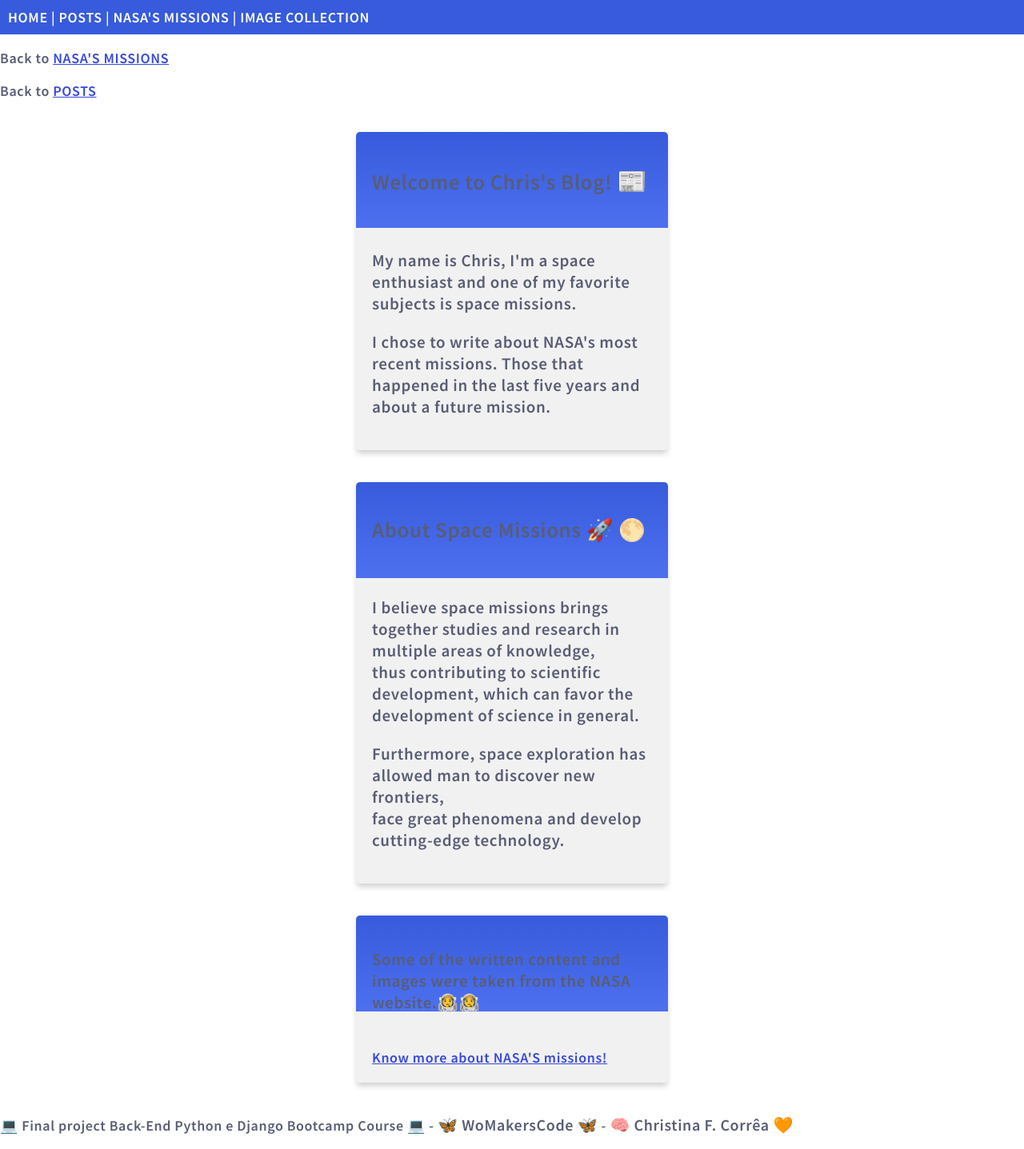
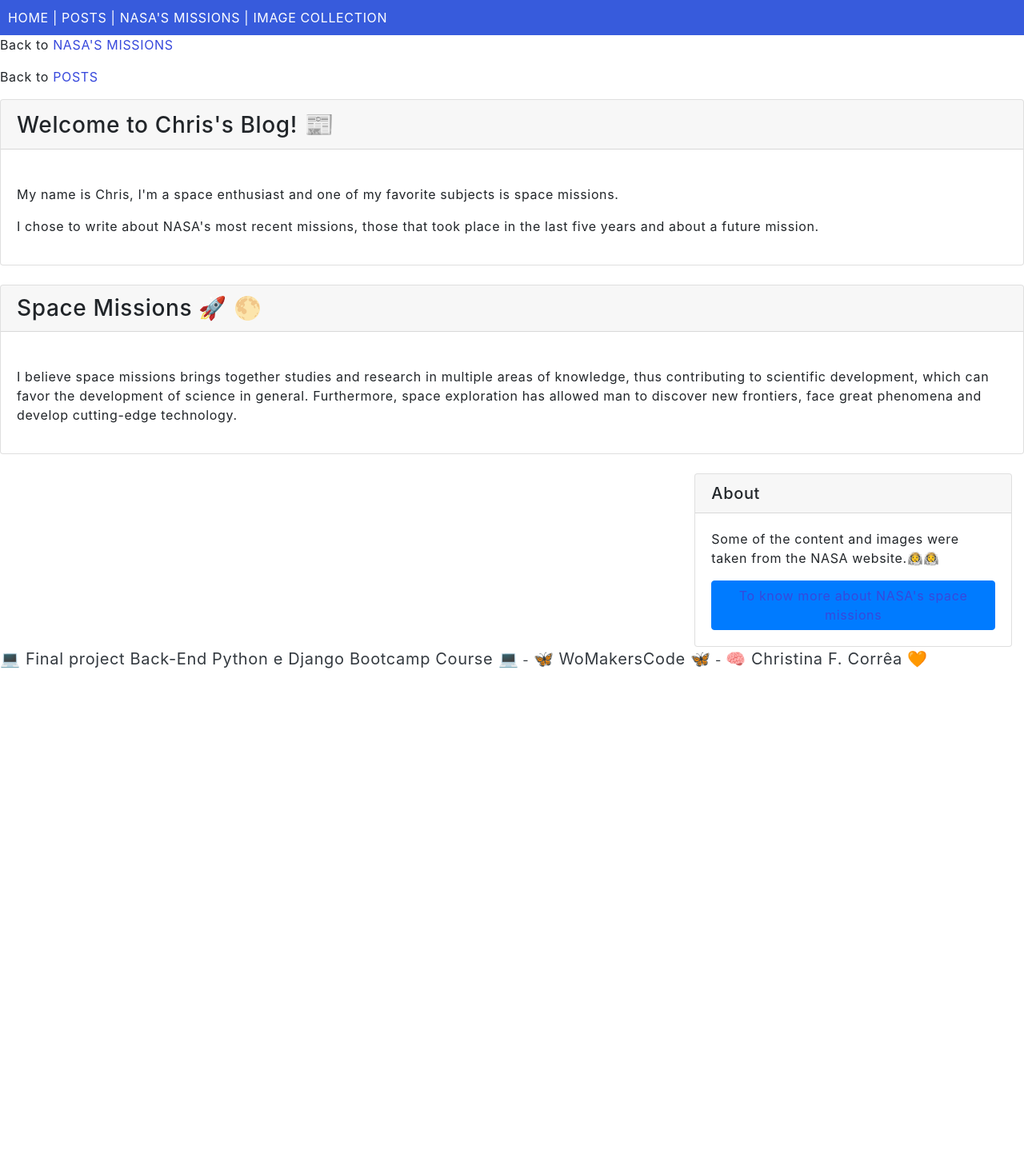
Before and after one commit to raposalaranja/Blog, a Django app: page / in a window 1280 px wide. Shown: the whole page at 80% size. After the commit the page ends 836 px from the top, so only its background shows below. Run offline with Django 4.2, Linux system fonts and the light colour scheme.

Commit message:
sixth commit

```diff
--- a/django_project_my_favorite_subject/space_app/templates/main.html
+++ b/django_project_my_favorite_subject/space_app/templates/main.html
@@ -5,39 +5,53 @@
 {% endblock %}
 
 {% block content %}
+<meta charset="utf-8">
+  <meta name="viewport" content="width=device-width, initial-scale=1">
+  <link rel="stylesheet" href="https://cdn.jsdelivr.net/npm/bootstrap@4.6.2/dist/css/bootstrap.min.css">
+  <script src="https://cdn.jsdelivr.net/npm/jquery@3.7.1/dist/jquery.slim.min.js"></script>
+  <script src="https://cdn.jsdelivr.net/npm/popper.js@1.16.1/dist/umd/popper.min.js"></script>
+  <script src="https://cdn.jsdelivr.net/npm/bootstrap@4.6.2/dist/js/bootstrap.bundle.min.js"></script>
 
-<div class="mycard">
-  <h2>Welcome to Chris's Blog! <span style='font-size:30px;'>&#128240;</span></h2>
-  <ul>
-  <br>
-  <h3>My name is Chris, I'm a space enthusiast and one of my favorite subjects is space missions.</h3>
-  <h3>I chose to write about NASA's most recent missions. Those that happened in the last five years and about a future mission.</h3>
-  </ul>
+<div class="card">
+  <h3 class="card-header">Welcome to Chris's Blog! <span style='font-size:30px;'>&#128240;</span></h3>
+  <div class="card-body"><ul>
+    <br>
+    <p class="card-text">My name is Chris, I'm a space enthusiast and one of my favorite subjects is space missions.</p>
+    <p class="card-text">I chose to write about NASA's most recent missions, those that took place in the last five years and about a future mission.</p>
+    </ul></div>
+  </div>
 </div>
 
-<div class="mycard">
-  <h2>About Space Missions &#128640 &#127765</h2>
-  <ul>
+<br>
+
+<div class="card">
+  <h3 class="card-header">Space Missions &#128640 &#127765</h3>
+  <div class="card-body"><ul>
   <br>
-  <p><h3>I believe space missions brings together studies and research in multiple areas of knowledge,<br>
-  thus contributing to scientific development, which can favor the development of science in general.</h3>
-  <h3>Furthermore, space exploration has allowed man to discover new frontiers,<br>
-  face great phenomena and develop cutting-edge technology.</h3></p>
+  <p class="card-text">I believe space missions brings together studies and research in multiple areas of knowledge,
+  thus contributing to scientific development, which can favor the development of science in general.
+  Furthermore, space exploration has allowed man to discover new frontiers, face great phenomena and develop cutting-edge technology.</p>
   </ul>
+  </div>
 </div>
 
-<div class="mycard">
-  <h3>Some of the written content and images were taken from the NASA website.🧑‍🚀👩‍🚀</h3>
-  <ul>
-  <br>
-  <a class="btn btn-primary" href="https://www.nasa.gov/nasa-missions/" role="button">Know more about NASA'S missions!</a>
-  </a>
-  </ul>
+<br>
+
+<div class="col-md-4 float-right">
+<div class="card">
+  <h5 class="card-header">About</h5>
+  <div class="card-body">
+    <p class="card-text"> Some of the content and images were taken from the NASA website.👨‍🚀👩‍🚀</p>
+      <a href="https://www.nasa.gov/nasa-missions/"
+        class="btn btn-primary">To know more about NASA's space missions</a>
+  </div>
 </div>
-  </div>
-  </div>
-
-<div class="footer">
-  <p>&#128187 Final project Back-End Python e Django Bootcamp Course &#128187 - <span style='font-size:20px;'>&#129419 WoMakersCode &#129419;</span> - <span style='font-size:20px;'>&#129504 Christina F. Corrêa &#129505</p></span>
+</div>
+<br>
+<br>
+<div class="m-0 text-dark text-left">
+<div class="footer float-left">
+  <p><span style='font-size:20px;'>&#128187 Final project Back-End Python e Django Bootcamp Course &#128187</span> - <span style='font-size:20px;'>&#129419 WoMakersCode &#129419;</span> - <span style='font-size:20px;'>&#129504 Christina F. Corrêa &#129505</p></span>
+</div>
 </div>
 {% endblock %}
--- a/django_project_my_favorite_subject/space_app/templates/posts.html
+++ b/django_project_my_favorite_subject/space_app/templates/posts.html
@@ -6,7 +6,7 @@
 
 
 {% block content %}
-<div class="mycard">
+<div class="card">
 <p><h1>POSTS</h1></p>
 <ul>
 {% for x in post %}
```
Also changed, not shown: django_project_my_favorite_subject/db.sqlite3, 1 other file.
